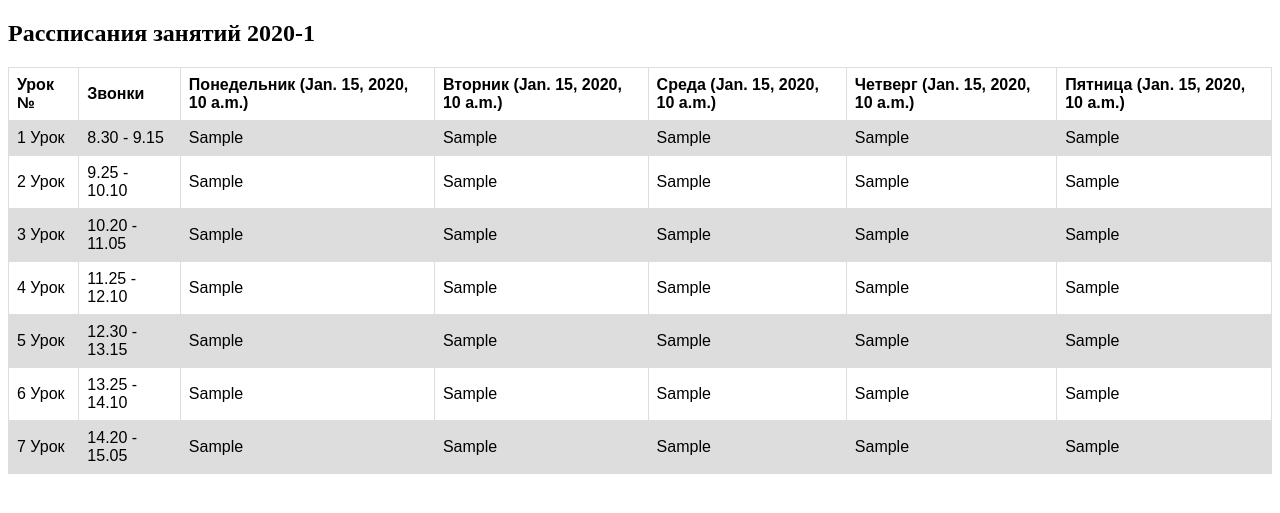
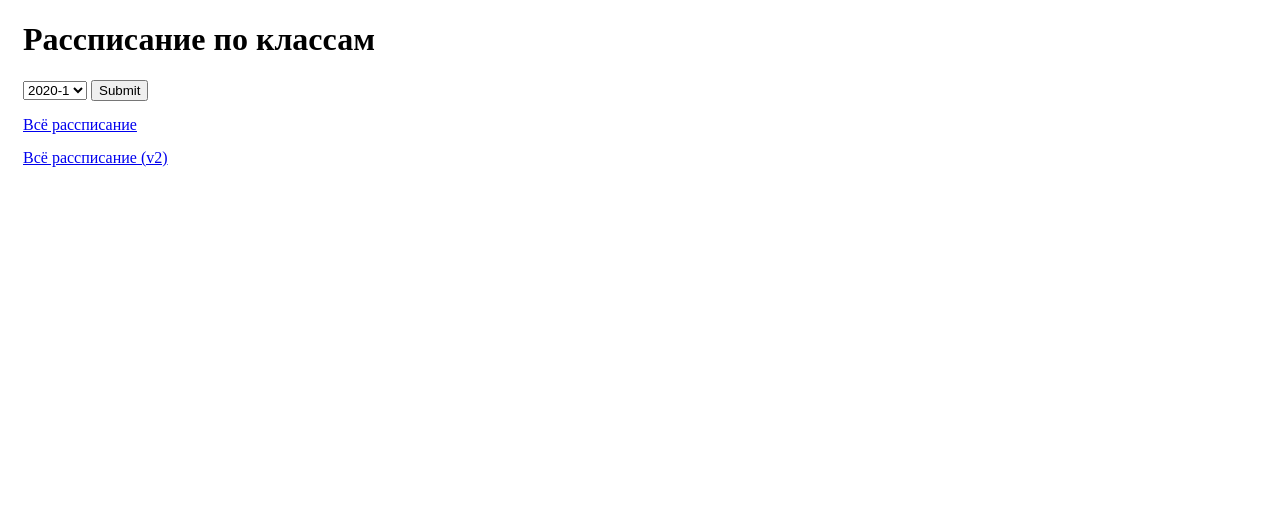
Before and after one commit to dborodin836/school-scheduler, a Django app: template templates/home.html in a window 1280 px wide. Shown: the top 513 px of the page. Run offline with Django 4.2, Linux system fonts and the light colour scheme; tables that the repository leaves empty hold one stand-in row (values such as "Sample post"); the template is opened without the code that fills it: values that come from a table or form of the project are taken from there, most other values are stand-ins (such as "Sample title", 1, 10 or a date in 2020).

Commit message:
added home page, renamed generation link, added simple ui

```diff
--- a/schedule/urls.py
+++ b/schedule/urls.py
@@ -5,8 +5,10 @@ import pages.views
 
 urlpatterns = [
     path('admin/', admin.site.urls),
+    path('per-class/', pages.views.PerClassScheduleView.as_view()),
     path('', pages.views.HomeView.as_view()),
-    path('full', pages.views.FullSchedule.as_view()),
+    path('home/', pages.views.HomeView.as_view()),
+    path('full/', pages.views.FullSchedule.as_view()),
     path('full/v2', pages.views.FullScheduleV2.as_view()),
-    path('ha', pages.views.generate)
+    path('generate_schedule/', pages.views.generate)
 ]
--- a/templates/full_schedule.html
+++ b/templates/full_schedule.html
@@ -112,5 +112,11 @@ tr:nth-child(even) {
 
 </table>
 
+<div style="width: 20%; margin: 1rem auto auto;">
+    <span style="padding-right: 35px"><a {% if week.prev == 0 %}style="pointer-events: none"{% endif %} href="/full/?week={{ week.prev }}">← Назад</a></span>
+    <span style="padding-right: 35px"><a href='/home'>Домой</a></span>
+    <span><a {% if week.next == 19 %}style="pointer-events: none"{% endif %} href="/full/?week={{ week.next }}">Вперёд→</a></span>
+</div>
+
 </body>
 </html>
--- a/templates/full_schedule_v2.html
+++ b/templates/full_schedule_v2.html
@@ -305,5 +305,11 @@ tr:nth-child(even) {
 
 </table>
 
+<div style="width: 20%; margin-top: 1.5rem; margin-left: 1.5rem">
+    <span style="padding-right: 35px"><a {% if week.prev == 0 %}style="pointer-events: none"{% endif %} href="/full/v2?week={{ week.prev }}">← Назад</a></span>
+    <span style="padding-right: 35px"><a href='/home'>Домой</a></span>
+    <span><a {% if week.next == 19 %}style="pointer-events: none"{% endif %} href="/full/v2?week={{ week.next }}">Вперёд→</a></span>
+</div>
+
 </body>
 </html>
--- a/templates/home.html
+++ b/templates/home.html
@@ -1,112 +1,27 @@
-{% load myfilters%}
 <!DOCTYPE html>
 <html>
 <head>
-<style>
-table {
-  font-family: arial, sans-serif;
-  border-collapse: collapse;
-  width: 100%;
-}
-
-td, th {
-  border: 1px solid #dddddd;
-  text-align: left;
-  padding: 8px;
-}
-
-tr:nth-child(even) {
-  background-color: #dddddd;
-}
-</style>
 </head>
 <body>
+<div style="margin: 15px"><h1>Рассписание по классам</h1></div>
+<form action="/per-class" method="GET">
+    <div style="margin: 15px" >
+        <select name="class" id="class">
+            {% for class in classes %}
+                <option value="{{ class.id }}">{{ class }}</option>
+            {% endfor %}
+        </select>
+        <input type="text" id="week" name="week" value="2" hidden="hidden">
+        <input type="submit">
+    </div>
+</form>
 
-<h2>Рассписания занятий {{ meta.name }}</h2>
-
-<table>
-
-  <tr>
-    <th>Урок №</th>
-    <th>Звонки</th>
-    <th>Понедельник ({{ meta_date_monday }})</th>
-    <th>Вторник ({{ meta_date_tuesday }})</th>
-    <th>Среда ({{ meta_date_wednesday }})</th>
-    <th>Четверг ({{ meta_date_thursday }})</th>
-    <th>Пятница ({{ meta_date_friday }})</th>
-  </tr>
-
-  <tr>
-    <td>1 Урок</td>
-    <td>8.30 - 9.15</td>
-    <td>{% if 1_m %}{{ 1_m|first }}{% endif %}</td>
-    <td>{% if 1_tu %}{{ 1_tu|first }}{% endif %}</td>
-    <td>{% if 1_wd %}{{ 1_wd|first }}{% endif %}</td>
-    <td>{% if 1_th %}{{ 1_th|first }}{% endif %}</td>
-    <td>{% if 1_f %}{{ 1_f|first }}{% endif %}</td>
-  </tr>
-
-  <tr>
-    <td>2 Урок</td>
-    <td>9.25 - 10.10</td>
-    <td>{% if 2_m %}{{ 2_m|first }}{% endif %}</td>
-    <td>{% if 2_tu %}{{ 2_tu|first }}{% endif %}</td>
-    <td>{% if 2_wd %}{{ 2_wd|first }}{% endif %}</td>
-    <td>{% if 2_th %}{{ 2_th|first }}{% endif %}</td>
-    <td>{% if 2_f %}{{ 2_f|first }}{% endif %}</td>
-  </tr>
-
-  <tr>
-    <td>3 Урок</td>
-    <td>10.20 - 11.05</td>
-    <td>{% if 3_m %}{{ 3_m|first }}{% endif %}</td>
-    <td>{% if 3_tu %}{{ 3_tu|first }}{% endif %}</td>
-    <td>{% if 3_wd %}{{ 3_wd|first }}{% endif %}</td>
-    <td>{% if 3_th %}{{ 3_th|first }}{% endif %}</td>
-    <td>{% if 3_f %}{{ 3_f|first }}{% endif %}</td>
-  </tr>
-
-  <tr>
-    <td>4 Урок</td>
-    <td>11.25 - 12.10</td>
-    <td>{% if 4_m %}{{ 4_m|first }}{% endif %}</td>
-    <td>{% if 4_tu %}{{ 4_tu|first }}{% endif %}</td>
-    <td>{% if 4_wd %}{{ 4_wd|first }}{% endif %}</td>
-    <td>{% if 4_th %}{{ 4_th|first }}{% endif %}</td>
-    <td>{% if 4_f %}{{ 4_f|first }}{% endif %}</td>
-  </tr>
-
-  <tr>
-    <td>5 Урок</td>
-    <td>12.30 - 13.15</td>
-    <td>{% if 5_m %}{{ 5_m|first }}{% endif %}</td>
-    <td>{% if 5_tu %}{{ 5_tu|first }}{% endif %}</td>
-    <td>{% if 5_wd %}{{ 5_wd|first }}{% endif %}</td>
-    <td>{% if 5_th %}{{ 5_th|first }}{% endif %}</td>
-    <td>{% if 5_f %}{{ 5_f|first }}{% endif %}</td>
-  </tr>
-
-  <tr>
-    <td>6 Урок</td>
-    <td>13.25 - 14.10</td>
-    <td>{% if 6_m %}{{ 6_m|first }}{% endif %}</td>
-    <td>{% if 6_tu %}{{ 6_tu|first }}{% endif %}</td>
-    <td>{% if 6_wd %}{{ 6_wd|first }}{% endif %}</td>
-    <td>{% if 6_th %}{{ 6_th|first }}{% endif %}</td>
-    <td>{% if 6_f %}{{ 6_f|first }}{% endif %}</td>
-  </tr>
-
-  <tr>
-    <td>7 Урок</td>
-    <td>14.20 - 15.05</td>
-    <td>{% if 7_m %}{{ 7_m|first }}{% endif %}</td>
-    <td>{% if 7_tu %}{{ 7_tu|first }}{% endif %}</td>
-    <td>{% if 7_wd %}{{ 7_wd|first }}{% endif %}</td>
-    <td>{% if 7_th %}{{ 7_th|first }}{% endif %}</td>
-    <td>{% if 7_f %}{{ 7_f|first }}{% endif %}</td>
-  </tr>
-
-</table>
+<div style="margin: 15px">
+    <a href="/full?week=2">Всё рассписание</a>
+</div>
+<div style="margin: 15px">
+    <a href="/full/v2?week=2">Всё рассписание (v2)</a>
+</div>
 
 </body>
 </html>
```
Also changed, not shown: pages/views.py (+99 -72 lines), templates/per_class_schedule.html (added, +118 -0 lines).
